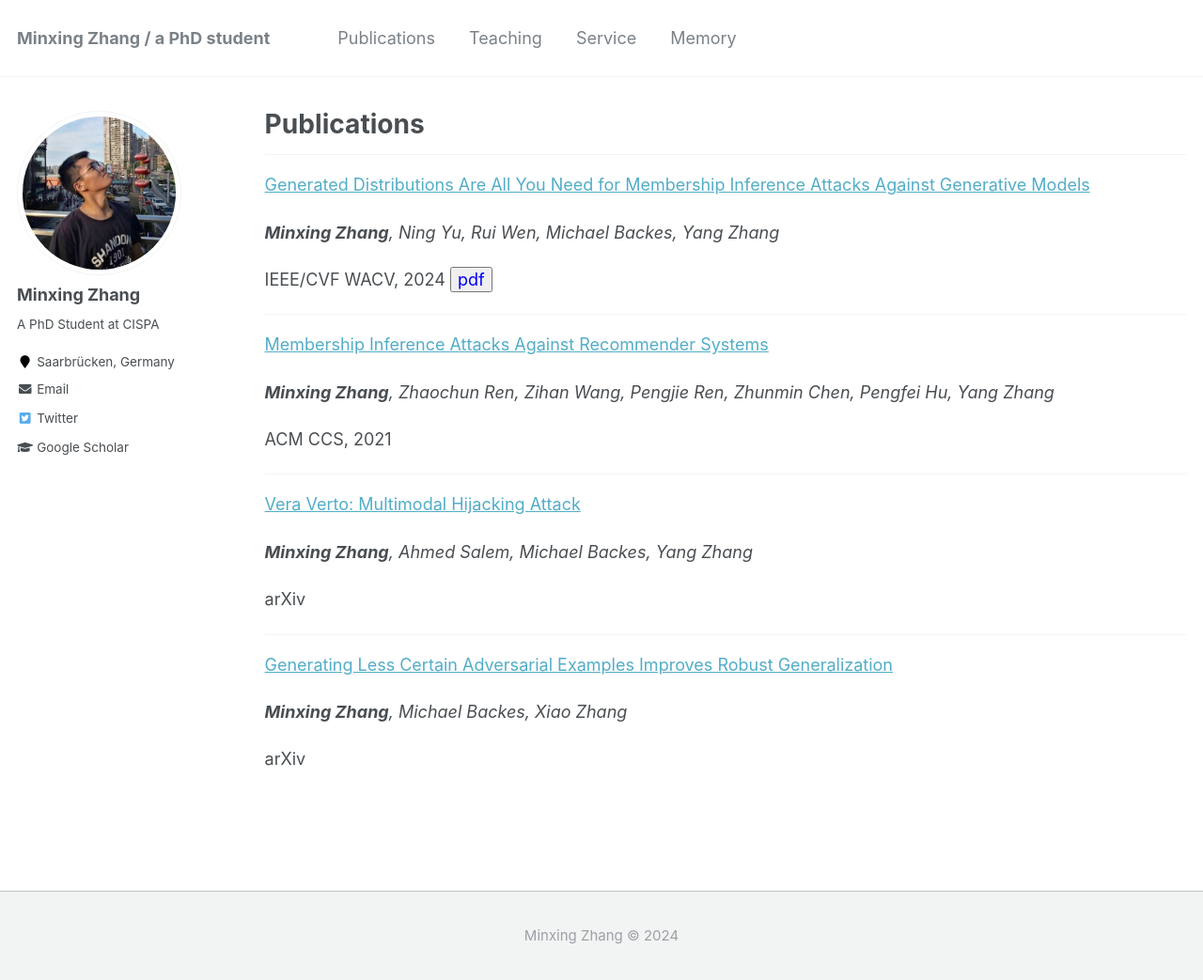
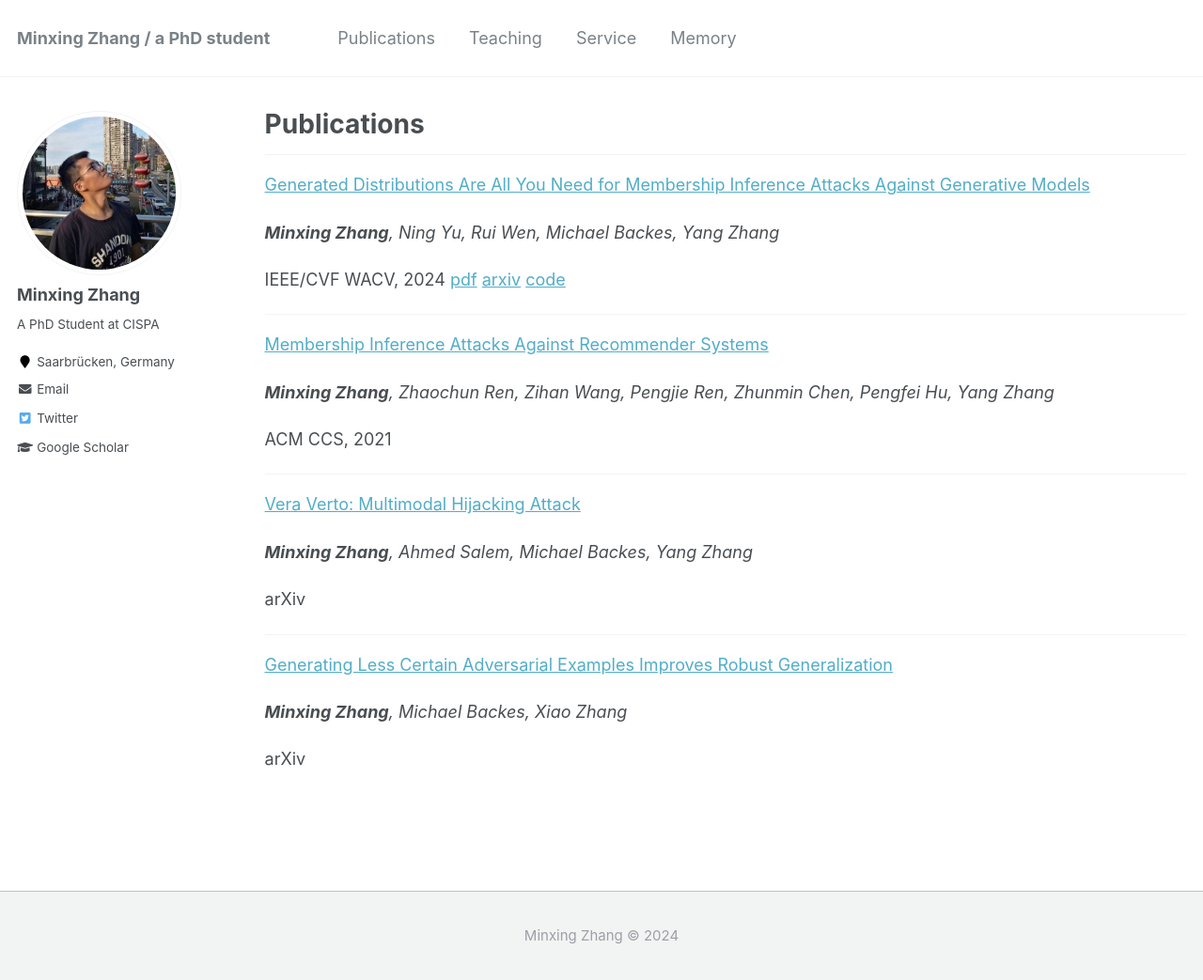
Before and after one commit to WJEN-orz/WJEN-orz.github.io, a Jekyll site: the page built from _pages/publications.md, in a window 1280 px wide and 1043 px high. Shown: the whole window at 94% size. Built offline with Jekyll 4.4.1, drawn with Linux system fonts in a browser that asks for light colours.

Commit message:
Update publications.md

```diff
--- a/_pages/publications.md
+++ b/_pages/publications.md
@@ -13,7 +13,10 @@ redirect_from:
 
 _**Minxing Zhang**, Ning Yu, Rui Wen, Michael Backes, Yang Zhang_
 
-IEEE/CVF WACV, 2024 <button name="pdf" style="color:blue" onclick="https://arxiv.org/pdf/2310.19410">pdf</button>
+IEEE/CVF WACV, 2024
+<a href="https://arxiv.org/pdf/2310.19410" class="btn--paper" target="_blank">pdf</a>
+<a href="https://arxiv.org/abs/2310.19410" class="btn--arxiv" target="_blank">arxiv</a>
+<a href="https://github.com/minxingzhang/MIAGM" class="btn--code" target="_blank">code</a>
 
 -------------------------------------
 
```
